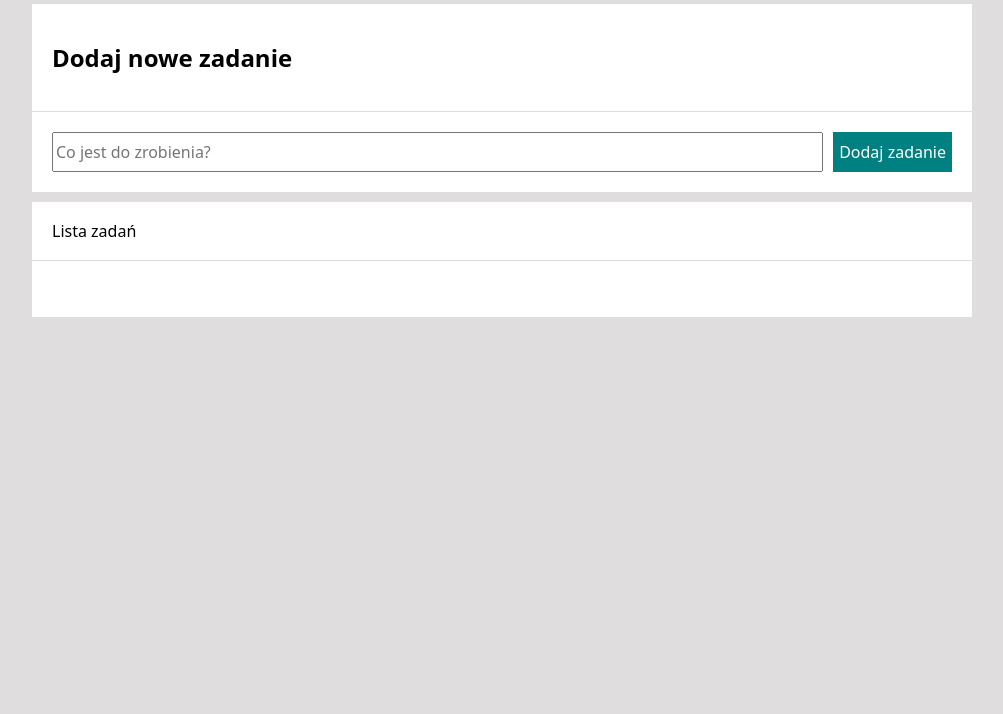
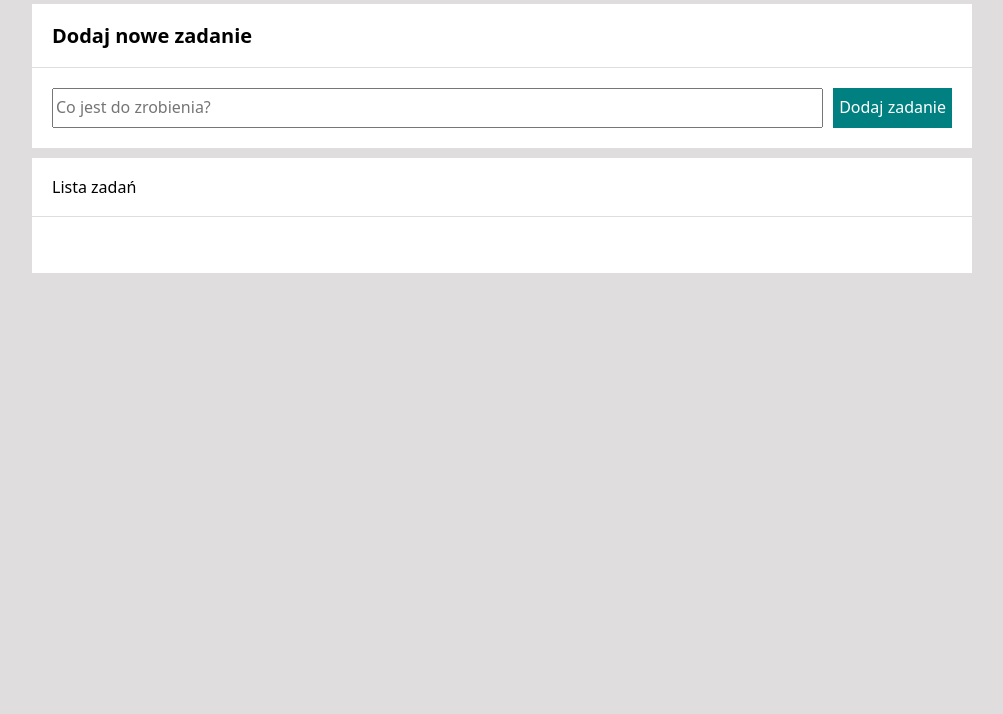
Before and after one commit to blankapalucka/to-do-list, a plain HTML site: page index.html in a window 1280 px wide. Shown: the part 86-800 px from the top of the page, without its empty margins (138-1141 px from the left). Drawn offline with nearby package versions, Linux system fonts and the light colour scheme.

Commit message:
styling h2

```diff
--- a/css/style.css
+++ b/css/style.css
@@ -7,12 +7,17 @@ html {
 }
 
 body {
-   margin: auto;
+  margin: auto;
   background-color: rgb(223, 221, 221);
   font-family: "Noto Sans", sans-serif;
   overflow-wrap: anywhere;
 }
 
+h2 {
+  font-size: 20px;
+  margin: 0px;
+}
+
 ul {
   padding-left: 0px;
 }
```
